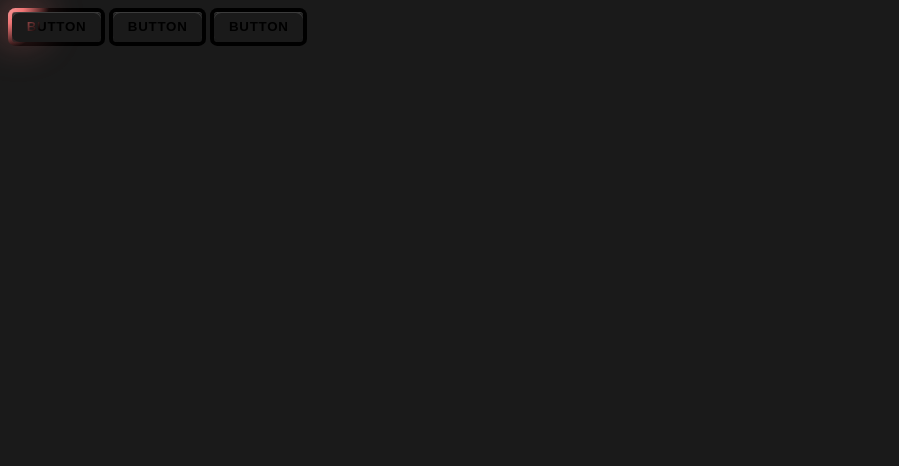
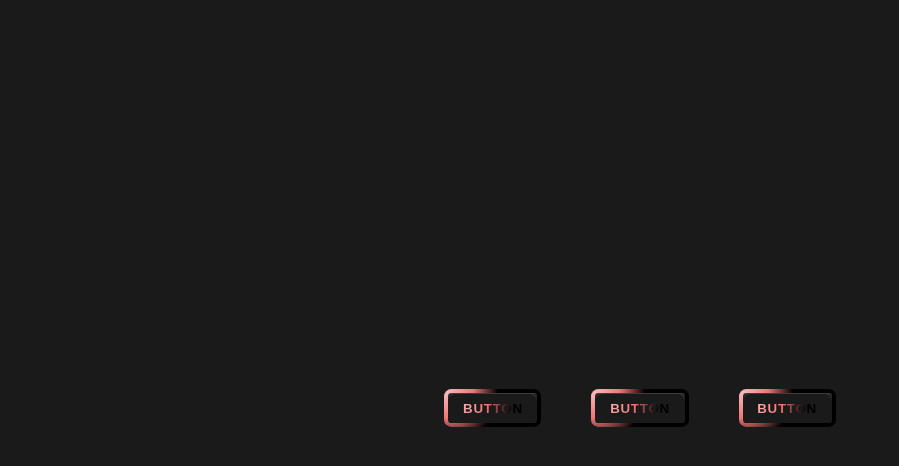
Before and after one commit to VolodymyrShabanov/AIT_FrondEnd, a plain HTML site: page home_work_00/index.html in a window 1280 px wide. Shown: the whole page, without its empty margins (0-899 px from the left). Drawn offline with Linux system fonts and the light colour scheme.

Commit message:
update magical button

```diff
--- a/home_work_00/style.css
+++ b/home_work_00/style.css
@@ -1,3 +1,17 @@
+body {
+ display: flex;
+ justify-content: center;
+ align-items: center;
+ height: 100vh;
+ gap: 50px;
+}
+
+/* body {
+    display: grid;
+    place-items: center;
+    height: 100vh;
+} */
+
 :root {
   --x: 0;
   --y: 0;
```
